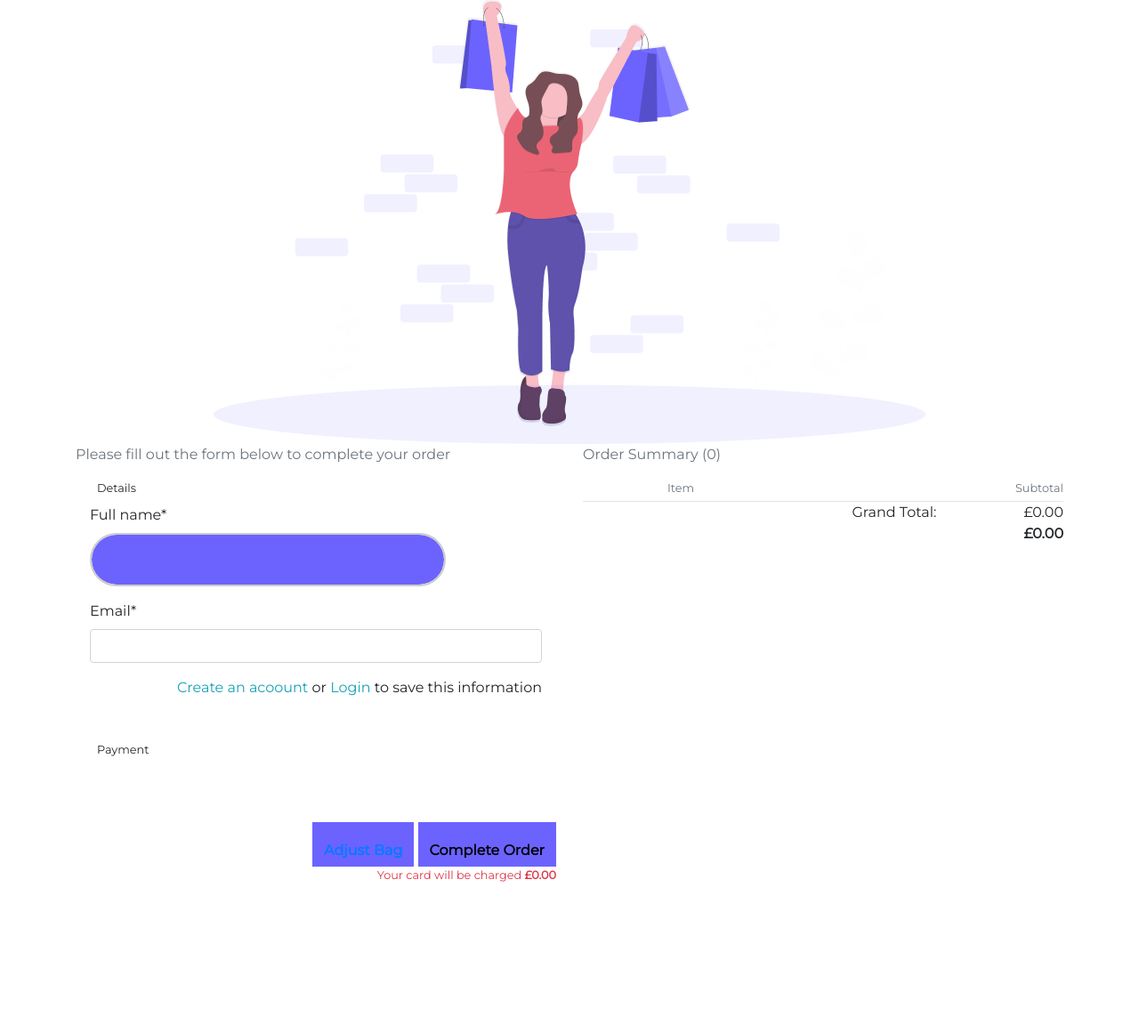
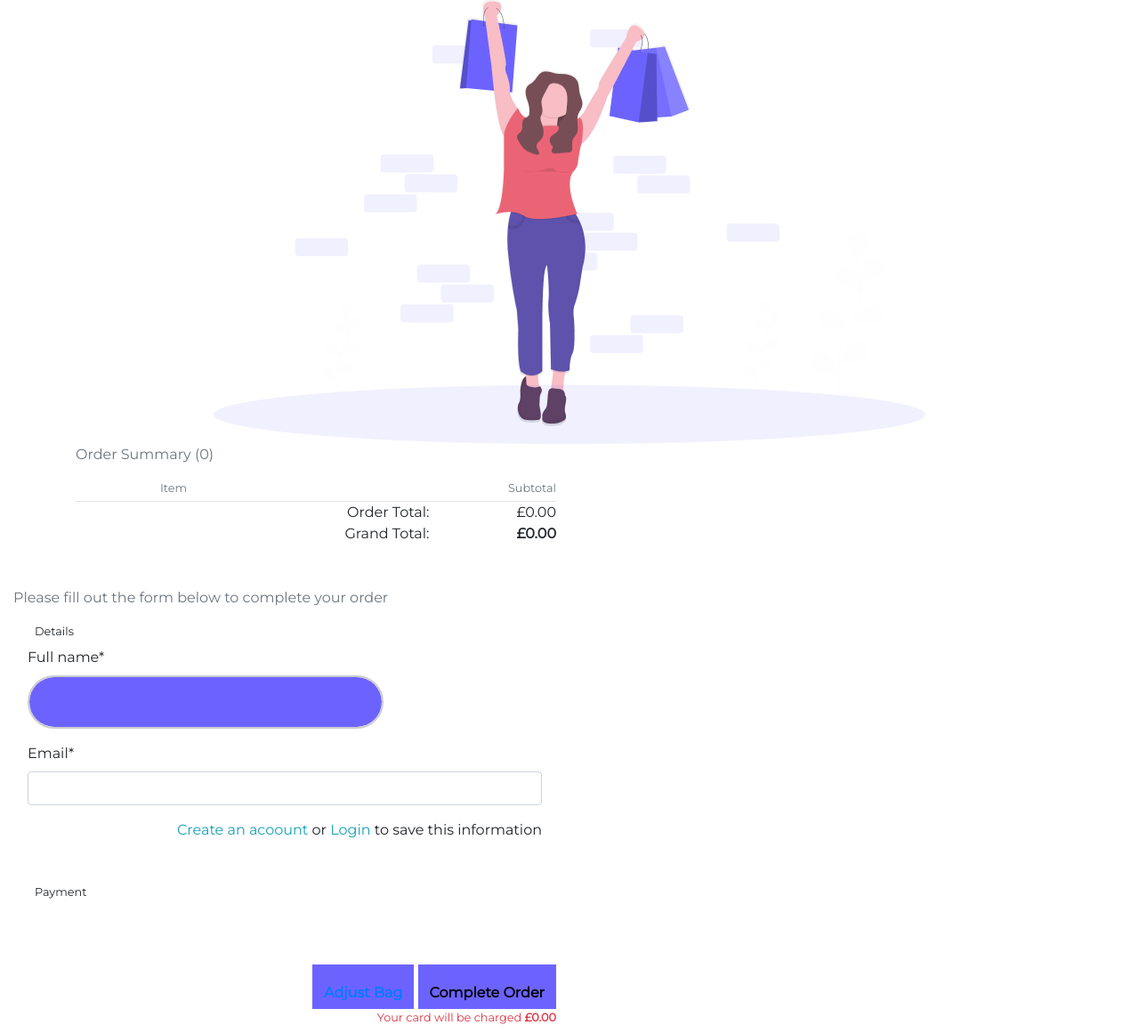
Before and after one commit to afratetlay/illustrations, a Django app: template checkout/templates/checkout/checkout.html in a window 1280 px wide. Shown: the part 411-1572 px from the top of the page at 89% size. Before the commit the page ends 1402 px from the top, so only its background shows below. Run offline with Django 3.2, Linux system fonts and the light colour scheme; the template is opened without the code that fills it: values that come from a table or form of the project are taken from there, others are empty; some libraries are stand-ins or nearby versions.

Commit message:
working on the checkout

```diff
--- a/checkout/admin.py
+++ b/checkout/admin.py
@@ -10,11 +10,9 @@ class OrderAdmin(admin.ModelAdmin):
 
     readonly_fields = ('grand_total',)
 
-    fields = ('full_name', 'email', 'phone_number',
+    fields = ('full_name', 'email',
     'order_total', 'grand_total',)
 
     list_display = ('full_name', 'order_total', 'grand_total',)
 
-
-
 admin.site.register(Order, OrderAdmin)
--- a/checkout/models.py
+++ b/checkout/models.py
@@ -18,10 +18,9 @@ class Order(models.Model):
 def update_total(self):
     self.order_total = self.lineitems.aggregate(Sum('lineitem_total'))['lineitem_total_sum'] or 0
 
-
 class OrderLineItem(models.Model):
 
-    order = models.ForeignKey(Order, null=False, blank=False, on_delete=models.CASCADE, related_name='lineitems')
+    order = models.ForeignKey(Order, null=False, blank=False, on_delete=models.CASCADE, related_name='lineitems', default='0')
     product = models.ForeignKey(Product, null=False, blank=False, on_delete=models.CASCADE)
 
     def __str__(self):
--- a/checkout/templates/checkout/checkout.html
+++ b/checkout/templates/checkout/checkout.html
@@ -1,5 +1,6 @@
 {% extends "base.html" %}
 {% load static %}
+
 
 
 {% block content %}
@@ -35,7 +36,6 @@
                         </div>
                         <div class="col-7">
                             <p class="my-0"><strong>{{ item.product.name }}</strong></p>
-                            <p class="my-0 small text-muted">Qty: {{ item.quantity }}</p>
                         </div>
                         <div class="col-3 text-right">
 
@@ -45,6 +45,7 @@
                 <hr class="my-0">
                 <div class="row text-black text-right">
                     <div class="col-7 offset-2">
+                        <p class="my-0">Order Total:</p>
                         <p class="my-0">Grand Total:</p>
                     </div>
                     <div class="col-3">
@@ -53,6 +54,9 @@
                     </div>
                 </div>
             </div>
+</div>
+</div>
+
 
 
 <div class="col-12 col-lg-6">
--- a/checkout/views.py
+++ b/checkout/views.py
@@ -31,7 +31,6 @@ def checkout(request):
                         order_line_item = OrderLineItem(
                             order=order,
                             product=product,
-                            quantity=item_data,
                         )
                         order_line_item.save()
                 except Product.DoesNotExist:
```
Also changed, not shown: checkout/migrations/0002_orderlineitem_order.py (added), checkout/migrations/0003_auto_20200805_1449.py (added), checkout/migrations/0004_auto_20200805_1553.py (added).
